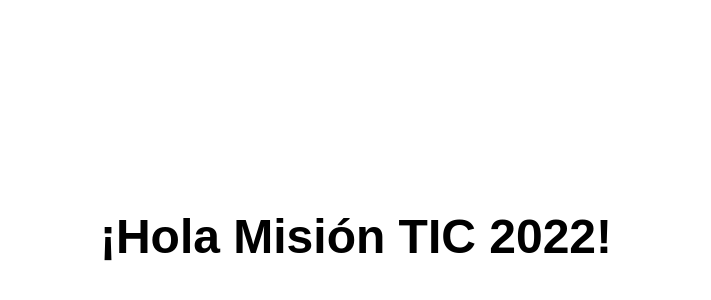
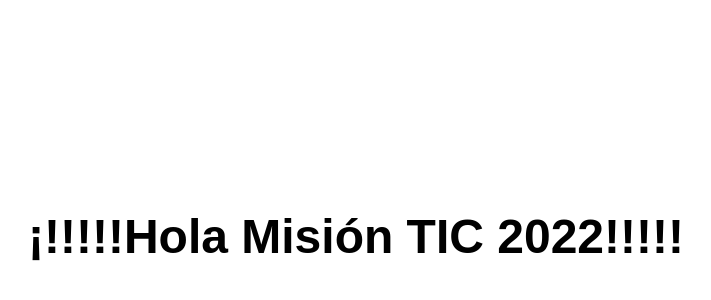
Before and after one commit to GloriaErma/GloriaErma, a plain HTML site: page index.html in a window 1280 px wide. Shown: the part 164-464 px from the top of the page, without its empty margins (284-995 px from the left). Drawn offline with Linux system fonts and the light colour scheme.

Commit message:
Primer commit

```diff
--- a/index.html
+++ b/index.html
@@ -20,7 +20,7 @@
 </head>
 <body class="fullscreen">
 <div class="container">
-    <h1 class="title">¡Hola Misión TIC 2022!</h1>
+    <h1 class="title">¡!!!!!Hola Misión TIC 2022!!!!!</h1>
 </div>
 <script src="js/main.js"></script>
 </body>
```
